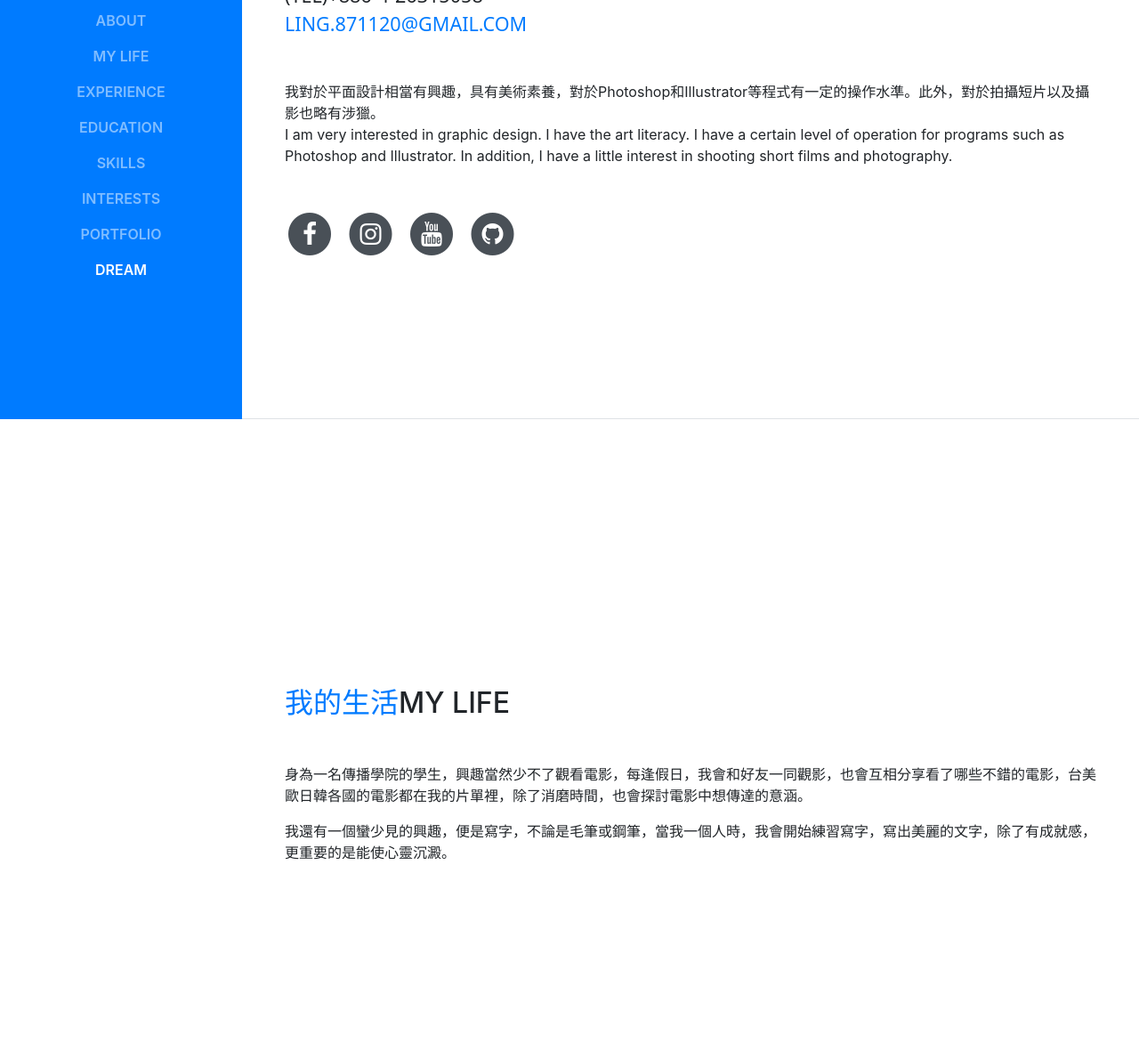
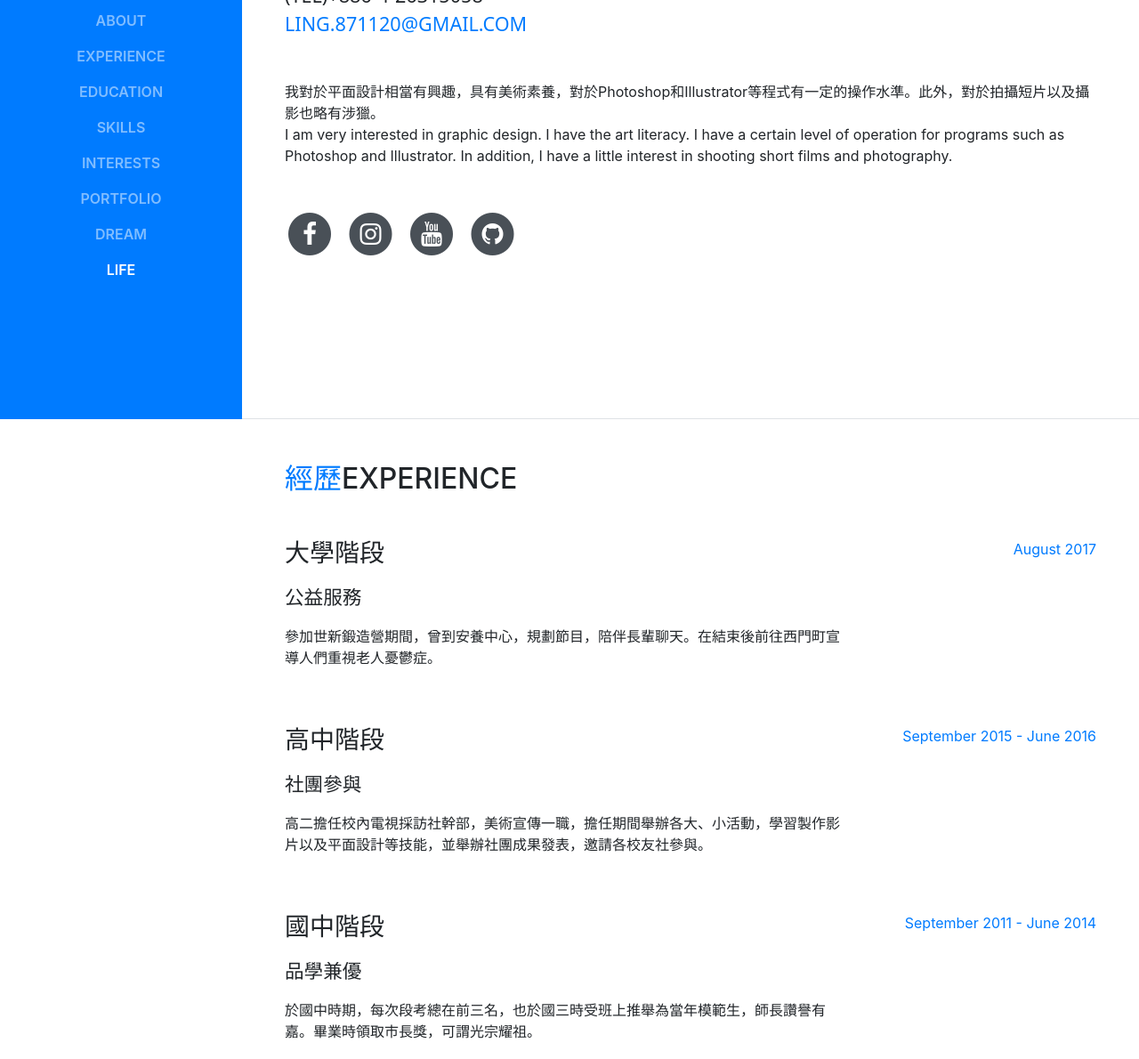
Before and after one commit to oilhead1120/oilhead1120.github.io, a website with bundled scripts: page index.html in a window 1280 px wide. Shown: the part 329-1519 px from the top of the page at 89% size. Built offline with nearby package versions, Linux system fonts and the light colour scheme; a web font is replaced by a local one.

Commit message:
Add files via upload

```diff
--- a/index.html
+++ b/index.html
@@ -44,9 +44,6 @@
           <li class="nav-item">
             <a class="nav-link js-scroll-trigger" href="#about">About</a>
           </li>
-	  <li class="nav-item">
-            <a class="nav-link js-scroll-trigger" href="#my life">My Life</a>
-          </li>
           <li class="nav-item">
             <a class="nav-link js-scroll-trigger" href="#experience">Experience</a>
           </li>
@@ -62,8 +59,11 @@
           <li class="nav-item">
             <a class="nav-link js-scroll-trigger" href="#portfolio">Portfolio</a>
           </li>
-          <li class="nav-item">
+		  <li class="nav-item">
             <a class="nav-link js-scroll-trigger" href="#dream">Dream</a>
+          </li>
+		  <li class="nav-item">
+            <a class="nav-link js-scroll-trigger" href="#life">Life</a>
           </li>
         </ul>
       </div>
@@ -116,14 +116,6 @@
           </ul>
         </div>
       </section>
-
-       <section class="resume-section p-3 p-lg-5 d-flex flex-column" id="my life">
-        <div class="my-auto">
-          <h2 class="mb-5"><span class="text-primary">我的生活</span>My Life</h2>
-          <p>身為一名傳播學院的學生，興趣當然少不了觀看電影，每逢假日，我會和好友一同觀影，也會互相分享看了哪些不錯的電影，台美歐日韓各國的電影都在我的片單裡，除了消磨時間，也會探討電影中想傳達的意涵。</p>
-          <p class="mb-0">我還有一個蠻少見的興趣，便是寫字，不論是毛筆或鋼筆，當我一個人時，我會開始練習寫字，寫出美麗的文字，除了有成就感，更重要的是能使心靈沉澱。</p>
-        </div>
-       </section>
 
       <section class="resume-section p-3 p-lg-5 d-flex flex-column" id="experience">
         <div class="my-auto">
@@ -369,6 +361,13 @@ Szu-Chen Junior High School</p>
         </div>
       </section>
 
+	  <section class="resume-section p-3 p-lg-5 d-flex flex-column" id="life">
+        <div class="my-auto">
+          <h2 class="mb-5"><span class="text-primary">生活</span>Life</h2>
+          <p>我的生活圍繞著各種荒唐事在轉，每天都有不同的經歷，雖然每天都在同一個床上醒來，也在同一個床上睡著，但在這之間的時段總有不同的困難等著我去面對。</p>
+		</div>
+      </section>
+
     </div>
 
     <!-- Bootstrap core JavaScript -->
```
